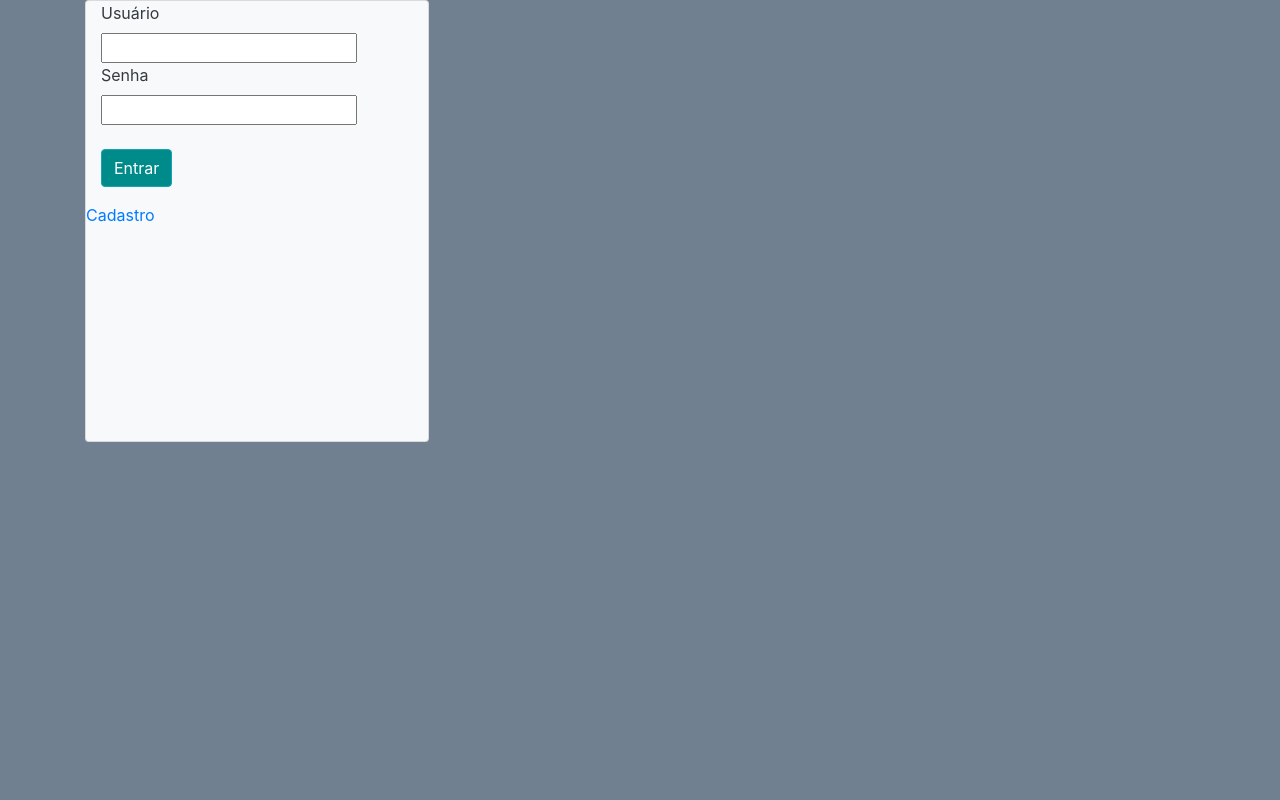
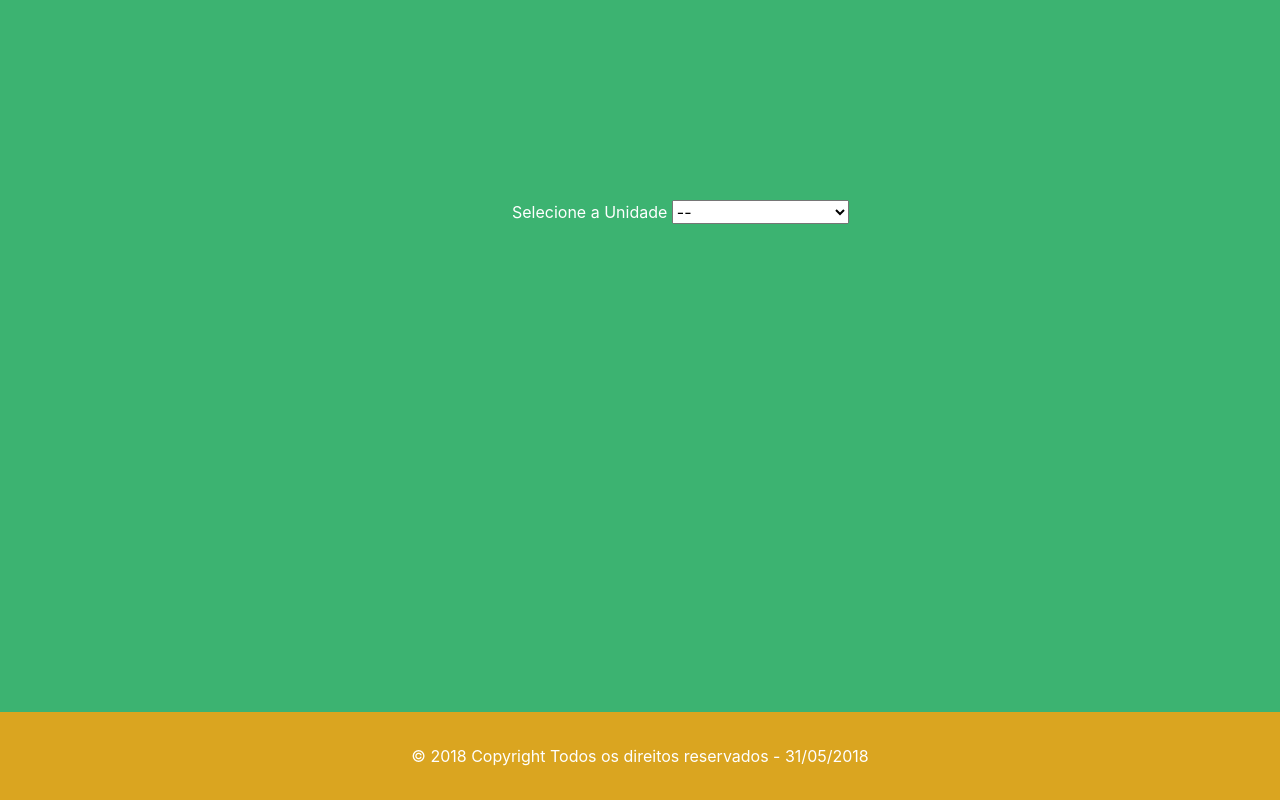
Before and after one commit to CristianR10/Projeto_Escola, a PHP site: page / in a window 1280 px wide. Run offline with PHP 8.4, Linux system fonts and the light colour scheme.

Commit message:
Design V1.1 'Footer','select'

```diff
--- a/css/style.css
+++ b/css/style.css
@@ -1,13 +1,55 @@
 /*Body*/
 body{
-	background-color: #708090;
+	background-color: #3CB371;
+	margin: 0;
 }
 /*Card*/
-.Card{
-	width: 344px;
-	height: 442px;
+.card{
+	position: absolute;
+	left: 40%;
+	top: 25%;
+	width: 346px;
+	height: 444px
 }
 /*Botões*/
 .btn{
 	background-color: #008B8B;
 }
+hr {
+   border-width: 2px;
+   width: 300px;
+}
+/*Inputs*/
+.us, .se{
+	border: 2px solid #ddd;
+	border-radius: 5px;
+	width: 315px;
+}
+/* Formulário*/
+form{
+	position: absolute;
+	top: 20%;
+
+}
+.selecao{
+	position: absolute;
+	left: 40%;
+	top: 25%;
+}
+/*footer*/
+footer{
+  color: white;
+  position: absolute;
+  width: 100%;
+  bottom: 0;
+}
+footer a{
+  color: #bfffff;
+}
+footer a:hover{
+  color: white;
+}
+.footer-bottom{
+  background: #DAA520;
+  padding: 2em;
+}
--- /dev/null
+++ b/index.php
@@ -0,0 +1,54 @@
+<html>
+<head>
+	<title>Escola_marcus</title>
+	<link rel="stylesheet" href="https://stackpath.bootstrapcdn.com/bootstrap/4.1.1/css/bootstrap.min.css" integrity="sha384-WskhaSGFgHYWDcbwN70/dfYBj47jz9qbsMId/iRN3ewGhXQFZCSftd1LZCfmhktB" crossorigin="anonymous">
+	<link rel="stylesheet" type="text/css" href="css/style.css">
+
+</head>
+<body>
+	<div class="selecao">
+	<label><spam style="color:white;">Selecione a Unidade</spam></label>
+		<select name="estados-brasil" onchange="location = this.value;">
+			<option value="index.php">--</option>
+			<option value="login.html">Acre</option>
+			<option value="login.html">Alagoas</option>
+			<option value="login.html">Amapá</option>
+			<option value="login.html">Amazonas</option>
+			<option value="login.html">Bahia</option>
+			<option value="login.html">Ceará</option>
+			<option value="login.html">Distrito Federal</option>
+			<option value="login.html">Espírito Santo</option>
+			<option value="login.html">Goiás</option>
+			<option value="login.html">Maranhão</option>
+			<option value="login.html">Mato Grosso</option>
+			<option value="login.html">Mato Grosso do Sul</option>
+			<option value="login.html">Minas Gerais</option>
+			<option value="login.html">Pará</option>
+			<option value="login.html">Paraíba</option>
+			<option value="login.html">Paraná</option>
+			<option value="login.html">Pernambuco</option>
+			<option value="login.html">Piauí</option>
+			<option value="login.html">Rio de Janeiro</option>
+			<option value="login.html">Rio Grande do Norte</option>
+			<option value="login.html">Rio Grande do Sul</option>
+			<option value="login.html">Rondônia</option>
+			<option value="login.html">Roraima</option>
+			<option value="login.html">Santa Catarina</option>
+			<option value="login.html">São Paulo</option>
+			<option value="login.html">Sergipe</option>
+			<option value="login.html">Tocantins</option>
+		</select>
+	</div>
+	<script src="https://code.jquery.com/jquery-3.3.1.slim.min.js" integrity="sha384-q8i/X+965DzO0rT7abK41JStQIAqVgRVzpbzo5smXKp4YfRvH+8abtTE1Pi6jizo" crossorigin="anonymous"></script>
+	<script src="https://cdnjs.cloudflare.com/ajax/libs/popper.js/1.14.3/umd/popper.min.js" integrity="sha384-ZMP7rVo3mIykV+2+9J3UJ46jBk0WLaUAdn689aCwoqbBJiSnjAK/l8WvCWPIPm49" crossorigin="anonymous"></script>
+	<script src="https://stackpath.bootstrapcdn.com/bootstrap/4.1.1/js/bootstrap.min.js" integrity="sha384-smHYKdLADwkXOn1EmN1qk/HfnUcbVRZyYmZ4qpPea6sjB/pTJ0euyQp0Mk8ck+5T" crossorigin="anonymous"></script>
+	<footer class="mainfooter" role="contentinfo">
+  <div class="footer-bottom">
+  	<center>
+	    <?php $matricula = date("d/m/Y");
+		echo "&copy 2018 Copyright Todos os direitos reservados - $matricula"; ?>
+  </center>
+</footer>
+</body>
+
+</html>
--- a/index.html
+++ b/login.html
@@ -8,24 +8,28 @@
 
 </head>
 <body>
-
 	<div class="container">
 		<div class="card bg-light text-dark">
 		<!-- Inicio do Login -->
 		<form action="validacao.php" method="post">
 		<!--usado para agrupar elementos -->
 		<div class="container">
-			<label for="txUsuario">Usuário</label><br>
-			<input type="text" name="usuario" id="txUsuario" maxlenght="25" /><br>
-			<label for="txSenha">Senha</label><br>
-			<input type="password" name="senha" id="txSenha" /><br><br>
+			<label for="txUsuario"><b>Usuário</b></label><br>
+			<input class="us" type="text" name="usuario" id="txUsuario" maxlenght="25" /><br>
+			<label for="txSenha"><b>Senha</b></label><br>
+			<input class="se" type="password" name="senha" id="txSenha" /><br><br>
 			<input type="button" class="btn btn-info" value="Entrar">
 		</div>
+		<!-- Linha -->
+		<center>
+			<hr style="margin: 25px 0 20px;">
+		</center>
+		<!-- Final da Linha -->
 		</form>
 		<!-- Fim do Login-->
-		<a href="cadastro.php">Cadastro</a>
 		</div>
 	</div>
+
 
 	<script src="https://code.jquery.com/jquery-3.3.1.slim.min.js" integrity="sha384-q8i/X+965DzO0rT7abK41JStQIAqVgRVzpbzo5smXKp4YfRvH+8abtTE1Pi6jizo" crossorigin="anonymous"></script>
 	<script src="https://cdnjs.cloudflare.com/ajax/libs/popper.js/1.14.3/umd/popper.min.js" integrity="sha384-ZMP7rVo3mIykV+2+9J3UJ46jBk0WLaUAdn689aCwoqbBJiSnjAK/l8WvCWPIPm49" crossorigin="anonymous"></script>
```
